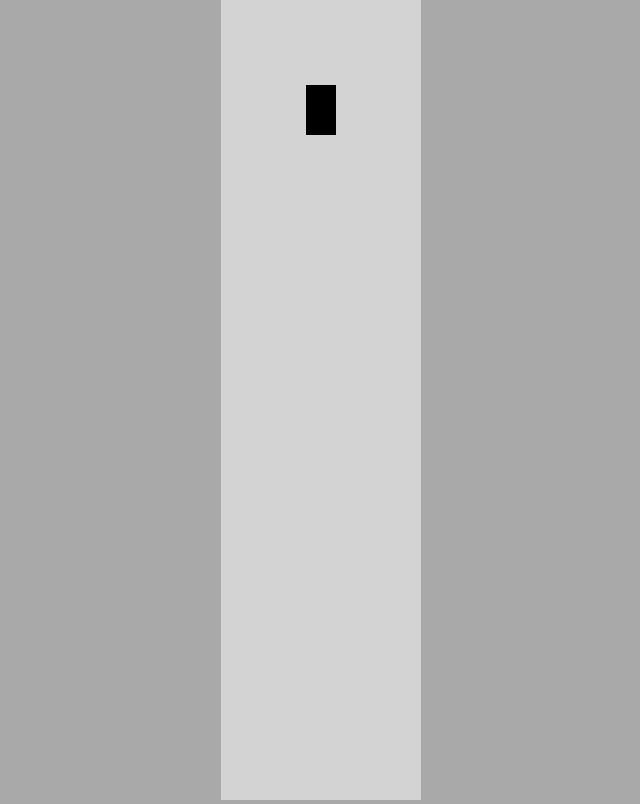
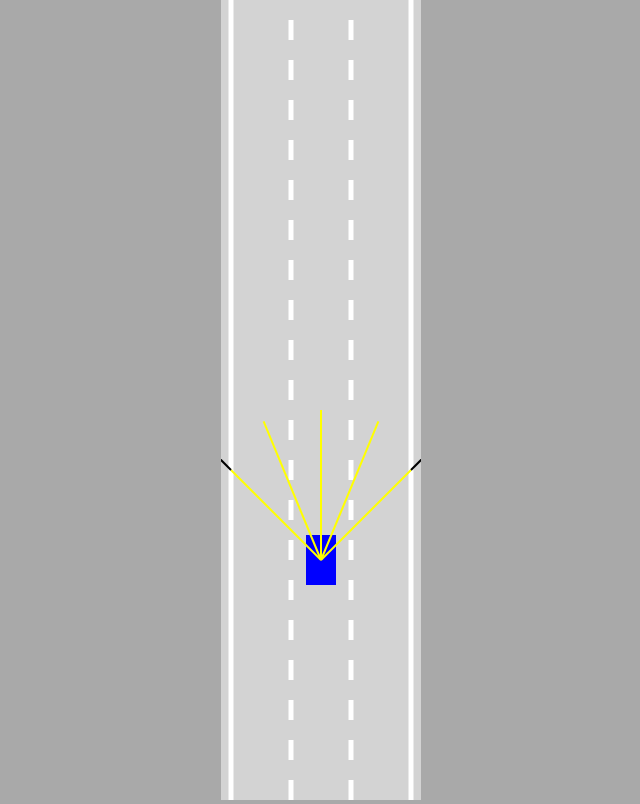
Before and after one commit to gurkanaltunok/self-driving-car, a plain HTML site: page index.html in a window 1280 px wide. Shown: the whole page, without its empty margins (319-959 px from the left). Drawn offline with Linux system fonts and the light colour scheme.

Commit message:
sensors and neural network added

```diff
--- a/car.js
+++ b/car.js
@@ -1,25 +1,82 @@
-class Car {
-    constructor(x, y, width, height) {
-        this.x = x;
-        this.y = y;
-        this.width = width;
-        this.height = height;
+class Car{
+    constructor(x,y,width,height,controlType,maxSpeed=3){
+        this.x=x;
+        this.y=y;
+        this.width=width;
+        this.height=height;
 
         this.speed=0;
         this.acceleration=0.2;
-        this.maxSpeed=3;
+        this.maxSpeed=maxSpeed;
         this.friction=0.05;
         this.angle=0;
+        this.damaged=false;
 
-        this.controls = new Controls();
+        if(controlType!="DUMMY"){
+            this.sensor=new Sensor(this);
+            this.brain=new NeuralNetwork(
+                [this.sensor.rayCount,6,4]
+            );
+        }
+
+        this.controls=new Controls(controlType);
     }
 
-    update(){
-        this.#move();
+    update(roadBorders,traffic){
+        if(!this.damaged){
+            this.#move();
+            this.polygon=this.#createPolygon();
+            this.damaged=this.#assesDamage(roadBorders,traffic);
+        }
+        if(this.sensor){
+            this.sensor.update(roadBorders,traffic);
+            const offsets=this.sensor.readings.map(
+                s=>s==null?0:1-s.offset
+            );
+            const outputs=NeuralNetwork.feedForward(offsets,this.brain);
+            console.log(outputs);
+        }
+    }
+
+    #assesDamage(roadBorders,traffic){
+        for(let i=0;i<roadBorders.length;i++){
+            if(polysIntersect(this.polygon,roadBorders[i])){
+                return true;
+            }
+        }
+        for(let i=0;i<traffic.length;i++){
+            if(polysIntersect(this.polygon,traffic[i].polygon)){
+                return true;
+            }
+        }
+        return false;
+    }
+
+    #createPolygon(){
+        const points=[];
+        const rad=Math.hypot(this.width,this.height)/2;
+        const alpha=Math.atan2(this.width,this.height);
+        points.push({
+            x:this.x-Math.sin(this.angle-alpha)*rad,
+            y:this.y-Math.cos(this.angle-alpha)*rad
+        });
+        points.push({
+            x:this.x-Math.sin(this.angle+alpha)*rad,
+            y:this.y-Math.cos(this.angle+alpha)*rad
+        });
+        points.push({
+            x:this.x-Math.sin(Math.PI+this.angle-alpha)*rad,
+            y:this.y-Math.cos(Math.PI+this.angle-alpha)*rad
+        });
+        points.push({
+            x:this.x-Math.sin(Math.PI+this.angle+alpha)*rad,
+            y:this.y-Math.cos(Math.PI+this.angle+alpha)*rad
+        });
+        return points;
     }
 
     #move(){
-        if(this.controls.foward){
+        if(this.controls.forward){
             this.speed+=this.acceleration;
         }
         if(this.controls.reverse){
@@ -57,20 +114,23 @@ class Car {
         this.y-=Math.cos(this.angle)*this.speed;
     }
 
-    draw(ctx) {
-        ctx.save();
-        ctx.translate(this.x,this.y);
-        ctx.rotate(-this.angle);
-
+    draw(ctx,color){
+        if(this.damaged){
+            ctx.fillStyle="gray";
+        }else{
+            ctx.fillStyle=color;
+        }
         ctx.beginPath();
-        ctx.rect(
-            - this.width / 2,
-            - this.width / 2,
-            this.width,
-            this.height
-        );
+        ctx.moveTo(this.polygon[0].x,this.polygon[0].y);
+        for(let i=1;i<this.polygon.length;i++){
+            ctx.lineTo(this.polygon[i].x,this.polygon[i].y);
+        }
         ctx.fill();
 
-        ctx.restore();
+        if(this.sensor){
+            this.sensor.draw(ctx);
+        }
+
+
     }
 }
--- a/controls.js
+++ b/controls.js
@@ -1,11 +1,18 @@
 class Controls{
-    constructor(){
-        this.foward=false;
+    constructor(type){
+        this.forward=false;
         this.left=false;
         this.right=false;
         this.reverse=false;
 
-        this.#addKeyboardListeners();
+        switch(type){
+            case "KEYS":
+                this.#addKeyboardListeners();
+                break;
+            case "DUMMY":
+                this.forward=true;
+                break;
+        }
     }
 
     #addKeyboardListeners(){
@@ -18,7 +25,7 @@ class Controls{
                     this.right=true;
                     break;
                 case "ArrowUp":
-                    this.foward=true;
+                    this.forward=true;
                     break;
                 case "ArrowDown":
                     this.reverse=true;
@@ -34,7 +41,7 @@ class Controls{
                     this.right=false;
                     break;
                 case "ArrowUp":
-                    this.foward=false;
+                    this.forward=false;
                     break;
                 case "ArrowDown":
                     this.reverse=false;
--- a/main.js
+++ b/main.js
@@ -1,15 +1,32 @@
-const canvas = document.getElementById("myCanvas");
+const canvas=document.getElementById("myCanvas");
 canvas.width=200;
 
 const ctx = canvas.getContext("2d");
-const car = new Car(100,100,30,50);
-car.draw(ctx);
+const road=new Road(canvas.width/2,canvas.width*0.9);
+const car=new Car(road.getLaneCenter(1),100,30,50,"KEYS");
+const traffic=[
+    new Car(road.getLaneCenter(1),-100,30,50,"DUMMY",2)
+];
 
 animate();
 
 function animate(){
-    car.update();
-    canvas.height = window.innerHeight;
-    car.draw(ctx);
+    for(let i=0;i<traffic.length;i++){
+        traffic[i].update(road.borders,[]);
+    }
+    car.update(road.borders,traffic);
+
+    canvas.height=window.innerHeight;
+
+    ctx.save();
+    ctx.translate(0,-car.y+canvas.height*0.7);
+
+    road.draw(ctx);
+    for(let i=0;i<traffic.length;i++){
+        traffic[i].draw(ctx,"red");
+    }
+    car.draw(ctx,"blue");
+
+    ctx.restore();
     requestAnimationFrame(animate);
 }
--- /dev/null
+++ b/network.js
@@ -0,0 +1,68 @@
+class NeuralNetwork{
+    constructor(neuronCounts){
+        this.levels=[];
+        for(let i=0;i<neuronCounts.length-1;i++){
+            this.levels.push(new Level(
+                neuronCounts[i],neuronCounts[i+1]
+            ));
+        }
+    }
+
+    static feedForward(givenInputs,network){
+        let outputs=Level.feedForward(
+            givenInputs,network.levels[0]);
+        for(let i=1;i<network.levels.length;i++){
+            outputs=Level.feedForward(
+                outputs,network.levels[i]);
+        }
+        return outputs;
+    }
+}
+
+class Level{
+    constructor(inputCount,outputCount){
+        this.inputs=new Array(inputCount);
+        this.outputs=new Array(outputCount);
+        this.biases=new Array(outputCount);
+
+        this.weights=[];
+        for(let i=0;i<inputCount;i++){
+            this.weights[i]=new Array(outputCount);
+        }
+
+        Level.#randomize(this);
+    }
+
+    static #randomize(level){
+        for(let i=0;i<level.inputs.length;i++){
+            for(let j=0;j<level.outputs.length;j++){
+                level.weights[i][j]=Math.random()*2-1;
+            }
+        }
+
+        for(let i=0;i<level.biases.length;i++){
+            level.biases[i]=Math.random()*2-1;
+        }
+    }
+
+    static feedForward(givenInputs,level){
+        for(let i=0;i<level.inputs.length;i++){
+            level.inputs[i]=givenInputs[i];
+        }
+
+        for(let i=0;i<level.outputs.length;i++){
+            let sum=0
+            for(let j=0;j<level.inputs.length;j++){
+                sum+=level.inputs[j]*level.weights[j][i];
+            }
+
+            if(sum>level.biases[i]){
+                level.outputs[i]=1;
+            }else{
+                level.outputs[i]=0;
+            }
+        }
+
+        return level.outputs;
+    }
+}
--- /dev/null
+++ b/road.js
@@ -0,0 +1,56 @@
+class Road{
+    constructor(x,width,laneCount=3){
+        this.x=x;
+        this.width=width;
+        this.laneCount=laneCount;
+
+        this.left=x-width/2;
+        this.right=x+width/2;
+
+        const infinity=1000000;
+        this.top=-infinity;
+        this.bottom=infinity;
+
+        const topLeft={x:this.left,y:this.top};
+        const topRight={x:this.right,y:this.top};
+        const bottomLeft={x:this.left,y:this.bottom};
+        const bottomRight={x:this.right,y:this.bottom};
+        this.borders=[
+            [topLeft,bottomLeft],
+            [topRight,bottomRight]
+        ];
+    }
+
+    getLaneCenter(laneIndex){
+        const laneWidth=this.width/this.laneCount;
+        return this.left+laneWidth/2+
+            Math.min(laneIndex,this.laneCount-1)*laneWidth;
+    }
+
+    draw(ctx){
+        ctx.lineWidth=5;
+        ctx.strokeStyle="white";
+
+        for(let i=1;i<=this.laneCount-1;i++){
+            const x=lerp(
+                this.left,
+                this.right,
+                i/this.laneCount
+            );
+
+            ctx.setLineDash([20,20]);
+            ctx.beginPath();
+            ctx.moveTo(x,this.top);
+            ctx.lineTo(x,this.bottom);
+            ctx.stroke();
+        }
+
+        ctx.setLineDash([]);
+        this.borders.forEach(border=>{
+            ctx.beginPath();
+            ctx.moveTo(border[0].x,border[0].y);
+            ctx.lineTo(border[1].x,border[1].y);
+            ctx.stroke();
+        });
+    }
+}
--- /dev/null
+++ b/sensor.js
@@ -0,0 +1,115 @@
+class Sensor{
+    constructor(car){
+        this.car=car;
+        this.rayCount=5;
+        this.rayLength=150;
+        this.raySpread=Math.PI/2;
+
+        this.rays=[];
+        this.readings=[];
+    }
+
+    update(roadBorders,traffic){
+        this.#castRays();
+        this.readings=[];
+        for(let i=0;i<this.rays.length;i++){
+            this.readings.push(
+                this.#getReading(this.rays[i],roadBorders,traffic)
+            );
+        }
+    }
+
+    #getReading(ray,roadBorders,traffic){
+        let touches=[];
+
+        for(let i=0;i<roadBorders.length;i++){
+            const touch=getIntersection(
+                ray[0],
+                ray[1],
+                roadBorders[i][0],
+                roadBorders[i][1]
+            );
+            if(touch){
+                touches.push(touch);
+            }
+        }
+
+        for(let i=0;i<traffic.length;i++){
+            const poly=traffic[i].polygon;
+            for(let j=0;j<poly.length;j++){
+                const value=getIntersection(
+                    ray[0],
+                    ray[1],
+                    poly[j],
+                    poly[(j+1)%poly.length]
+                );
+                if(value){
+                    touches.push(value);
+                }
+            }
+        }
+
+        if(touches.length==0){
+            return null;
+        }else{
+            const offsets=touches.map(e=>e.offset);
+            const minOffset=Math.min(...offsets);
+            return touches.find(e=>e.offset==minOffset);
+        }
+    }
+
+    #castRays(){
+        this.rays=[];
+        for(let i=0;i<this.rayCount;i++){
+            const rayAngle=lerp(
+                this.raySpread/2,
+                -this.raySpread/2,
+                this.rayCount==1?0.5:i/(this.rayCount-1)
+            )+this.car.angle;
+
+            const start={x:this.car.x, y:this.car.y};
+            const end={
+                x:this.car.x-
+                    Math.sin(rayAngle)*this.rayLength,
+                y:this.car.y-
+                    Math.cos(rayAngle)*this.rayLength
+            };
+            this.rays.push([start,end]);
+        }
+    }
+
+    draw(ctx){
+        for(let i=0;i<this.rayCount;i++){
+            let end=this.rays[i][1];
+            if(this.readings[i]){
+                end=this.readings[i];
+            }
+
+            ctx.beginPath();
+            ctx.lineWidth=2;
+            ctx.strokeStyle="yellow";
+            ctx.moveTo(
+                this.rays[i][0].x,
+                this.rays[i][0].y
+            );
+            ctx.lineTo(
+                end.x,
+                end.y
+            );
+            ctx.stroke();
+
+            ctx.beginPath();
+            ctx.lineWidth=2;
+            ctx.strokeStyle="black";
+            ctx.moveTo(
+                this.rays[i][1].x,
+                this.rays[i][1].y
+            );
+            ctx.lineTo(
+                end.x,
+                end.y
+            );
+            ctx.stroke();
+        }
+    }
+}
--- /dev/null
+++ b/utils.js
@@ -0,0 +1,40 @@
+function lerp(A,B,t){
+    return A+(B-A)*t;
+}
+
+function getIntersection(A,B,C,D){
+    const tTop=(D.x-C.x)*(A.y-C.y)-(D.y-C.y)*(A.x-C.x);
+    const uTop=(C.y-A.y)*(A.x-B.x)-(C.x-A.x)*(A.y-B.y);
+    const bottom=(D.y-C.y)*(B.x-A.x)-(D.x-C.x)*(B.y-A.y);
+
+    if(bottom!=0){
+        const t=tTop/bottom;
+        const u=uTop/bottom;
+        if(t>=0 && t<=1 && u>=0 && u<=1){
+            return {
+                x:lerp(A.x,B.x,t),
+                y:lerp(A.y,B.y,t),
+                offset:t
+            }
+        }
+    }
+
+    return null;
+}
+
+function polysIntersect(poly1, poly2){
+    for(let i=0;i<poly1.length;i++){
+        for(let j=0;j<poly2.length;j++){
+            const touch=getIntersection(
+                poly1[i],
+                poly1[(i+1)%poly1.length],
+                poly2[j],
+                poly2[(j+1)%poly2.length]
+            );
+            if(touch){
+                return true;
+            }
+        }
+    }
+    return false;
+}
```
Also changed, not shown: index.html (+4 -0 lines).
